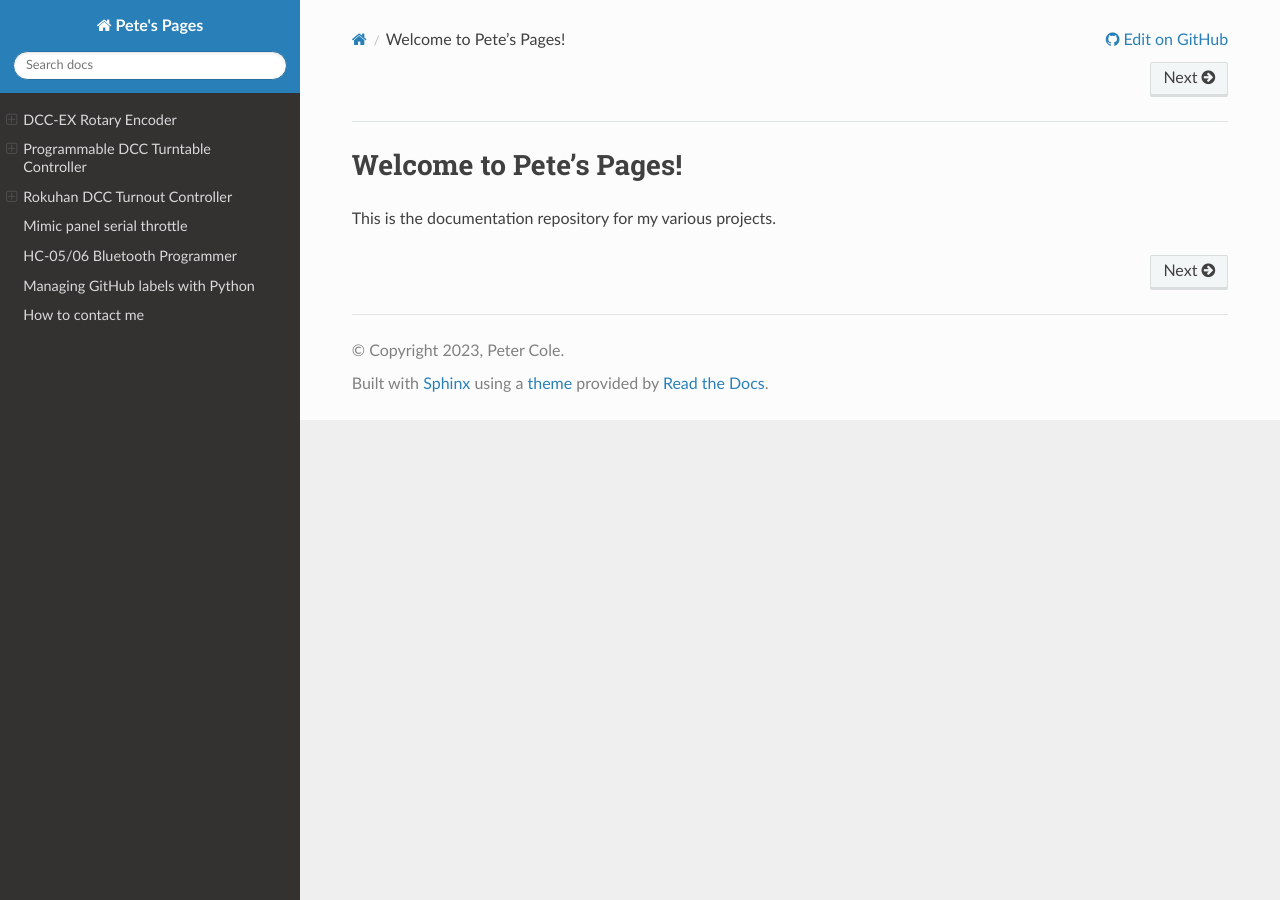
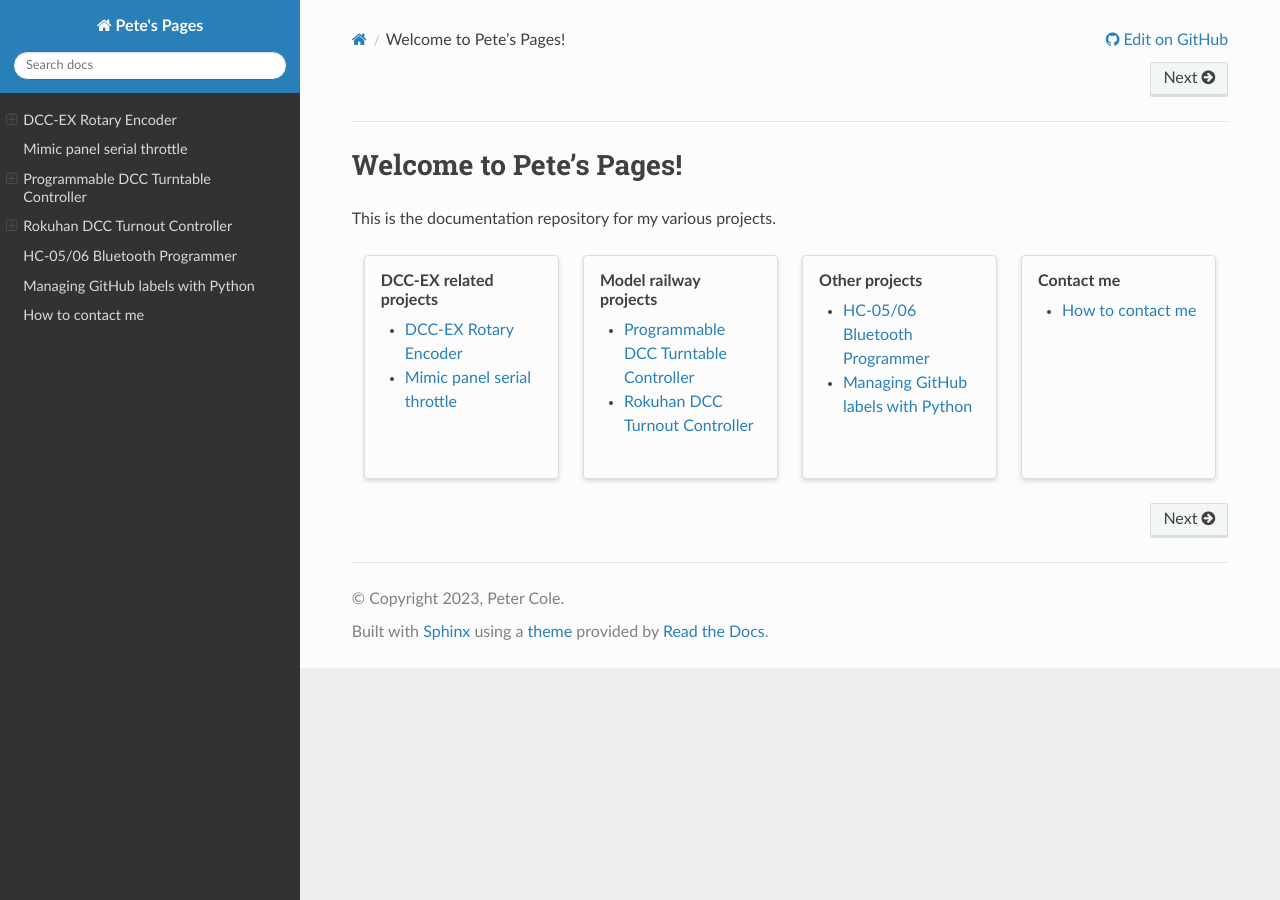
Before and after one commit to peteGSX/petegsx.github.io, a Sphinx documentation site: the page built from docs/index.rst, in a window 1280 px wide. Built offline with Sphinx 7.4.7 and the Read the Docs theme 2.0.0, drawn with Linux system fonts in a browser that asks for light colours.

Commit message:
Add sphinx-design grid

```diff
--- a/docs/conf.py
+++ b/docs/conf.py
@@ -36,6 +36,7 @@ extensions = [
     'sphinx_sitemap',
     'ablog',
     'sphinx.ext.intersphinx',
+    'sphinx_design',
 ]
 
 autosectionlabel_prefix_document = True
--- a/docs/index.rst
+++ b/docs/index.rst
@@ -3,14 +3,36 @@ Welcome to Pete's Pages!
 
 This is the documentation repository for my various projects.
 
-.. toctree::
-  :hidden:
-  :maxdepth: 4
+.. grid:: 4
+  :gutter: 1 2 3 4
 
-  rotary-encoder/overview
-  turntable-controller/index
-  rokuhan-turnout-control/index
-  serial-throttle/index
-  bluetooth-programmer/index
-  manage-github-labels/index
-  contact
+  .. grid-item-card:: DCC-EX related projects
+
+    .. toctree::
+      :maxdepth: 1
+
+      rotary-encoder/overview
+      serial-throttle/index
+
+  .. grid-item-card:: Model railway projects
+
+    .. toctree::
+      :maxdepth: 1
+
+      turntable-controller/index
+      rokuhan-turnout-control/index
+
+  .. grid-item-card:: Other projects
+
+    .. toctree::
+      :maxdepth: 1
+
+      bluetooth-programmer/index
+      manage-github-labels/index
+
+  .. grid-item-card:: Contact me
+
+    .. toctree::
+      :maxdepth: 1
+
+      contact
```
Also changed, not shown: 1 other file.
